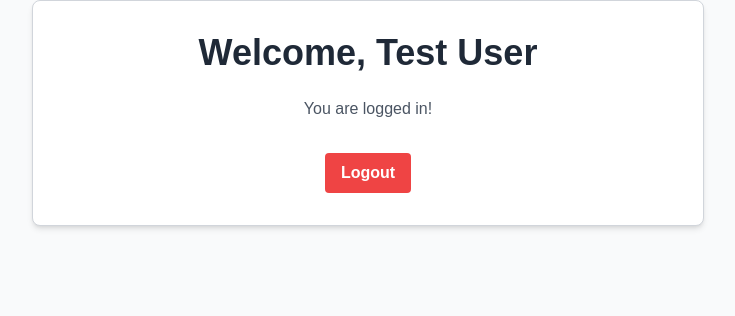
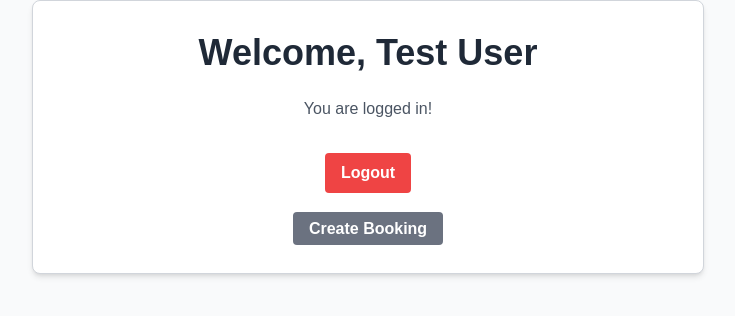
Before and after one commit to nathansolfan/cleaning-service, a Laravel app: page /home in a window 1280 px wide. Shown: the part 40-356 px from the top of the page, without its empty margins (272-1007 px from the left). Run offline with Laravel 12, Linux system fonts and the light colour scheme; a user stored in the database is signed in; data comes from the database, SQL or seed files in the repository; style sheets or scripts are compiled from the project's sources.

Commit message:
links to and from creating booking/home page

```diff
--- a/resources/views/bookings/index.blade.php
+++ b/resources/views/bookings/index.blade.php
@@ -36,5 +36,8 @@
         <div class="mt-6">
             <a href="{{ route('bookings.create') }}" class="bg-green-500 hover:bg-green-700 text-white font-bold py-2 px-4 rounded">Create new Booking</a>
         </div>
+        <div class="mt-6">
+            <a href="{{ route('home') }}" class="bg-gray-500 hover:bg-gray-700 text-white font-bold py-2 px-4 rounded">Home</a>
+        </div>
     </div>
 </x-layout>
--- a/resources/views/home.blade.php
+++ b/resources/views/home.blade.php
@@ -7,5 +7,8 @@
             @csrf
             <button type="submit" class="bg-red-500 hover:bg-red-600 text-white font-bold py-2 px-4 rounded focus:outline-none focus:ring-2 focus:ring-red-500 transition duration-150">Logout</button>
         </form>
+        <div class="mt-6">
+            <a href="{{ route('bookings.create') }}" class="bg-gray-500 hover:bg-gray-700 text-white font-bold py-2 px-4 rounded">Create Booking</a>
+        </div>
     </div>
 </x-layout>
```
